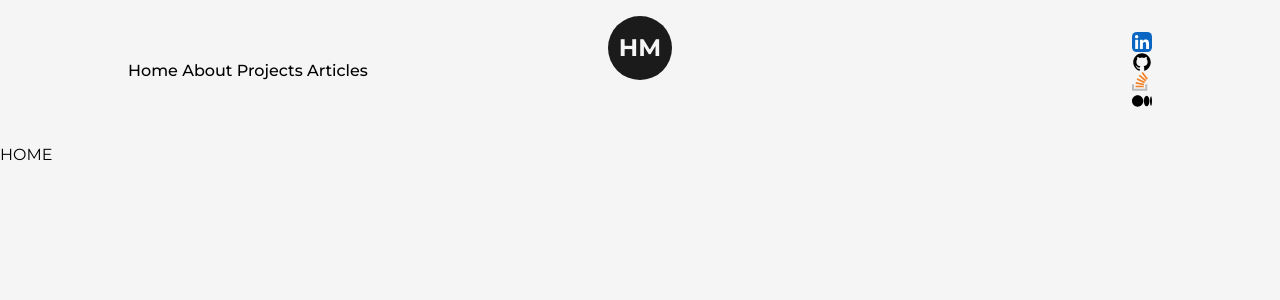
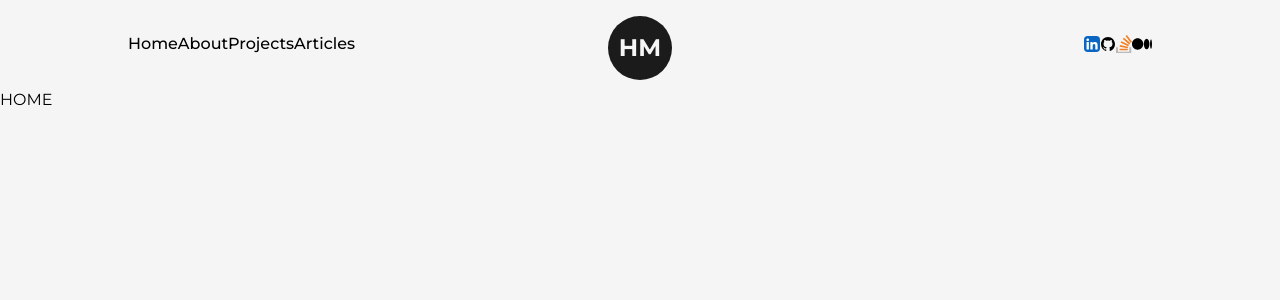
Before and after one commit to hmalindu1/next-portfolio, a Next.js app: page / in a window 1280 px wide. Shown: the top 300 px of the page. Built offline with nearby package versions, Linux system fonts and the light colour scheme.

Commit message:
Icon and Custom navlink added

```diff
--- a/src/components/Navbar.js
+++ b/src/components/Navbar.js
@@ -9,6 +9,12 @@ import React from "react";
 import Link from "next/link";
 import Logo from "./Logo";
 import { GithubIcon, LinkedInIcon, StackOverflowIcon, MediumIcon } from "./Icons";
+
+const CustomLink = ({ href, title, className = "" }) => {
+  return (
+    <Link href={href} className={`${className}`}>{title}</Link>
+  )
+}
 
 /**
  * Renders the Navbar component.
@@ -22,29 +28,29 @@ const Navbar = () => {
       {/* Render the links */}
       <nav>
         {/* Render the links */}
-        <Link href="/">Home</Link> {/* Link to the Home page */}
-        <Link href="/about">About</Link> {/* Link to the About page */}
-        <Link href="/projects">Projects</Link> {/* Link to the Projects page */}
-        <Link href="/articles">Articles</Link> {/* Link to the Articles page */}
+        <CustomLink href="/" title={"Home"}/>
+        <CustomLink href="/about" title={"About"} />
+        <CustomLink href="/projects" title={"Projects"} />
+        <CustomLink href="/articles" title={"Articles"} />
       </nav>
 
       {/* Render the links */}
-      <nav>
-        <Link href="/" target="_blank">
+      <nav className="flex items-center justify-center flex-wrap">
+        <a href="/" target="_blank">
           <LinkedInIcon />
-        </Link>{" "}
-        {/* Link to an external resource */}
-        <Link href="/" target="_blank">
+        </a>{" "}
+        {/* a to an external resource */}
+        <a href="/" target="_blank">
           <GithubIcon/>
-        </Link>{" "}
-        {/* Link to an external resource */}
-        <Link href="/" target="_blank">
+        </a>{" "}
+        {/* a to an external resource */}
+        <a href="/" target="_blank">
           <StackOverflowIcon/>
-        </Link>{" "}
-        {/* Link to an external resource */}
-        <Link href="/" target="_blank">
+        </a>{" "}
+        {/* a to an external resource */}
+        <a href="/" target="_blank">
           <MediumIcon/>
-        </Link>{" "}
+        </a>{" "}
       </nav>
 
       {/* Render the logo */}
```
